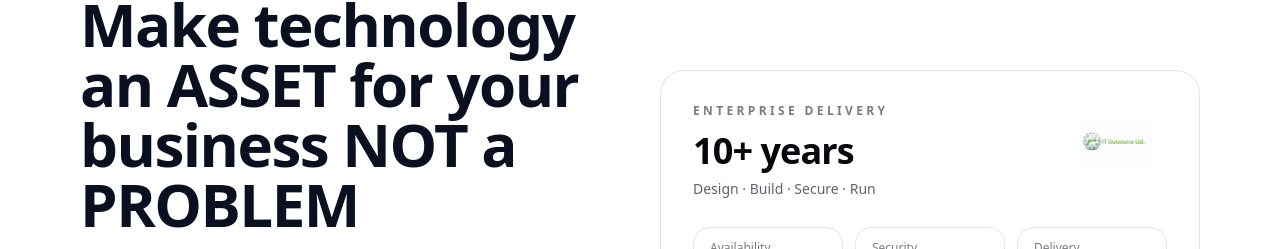
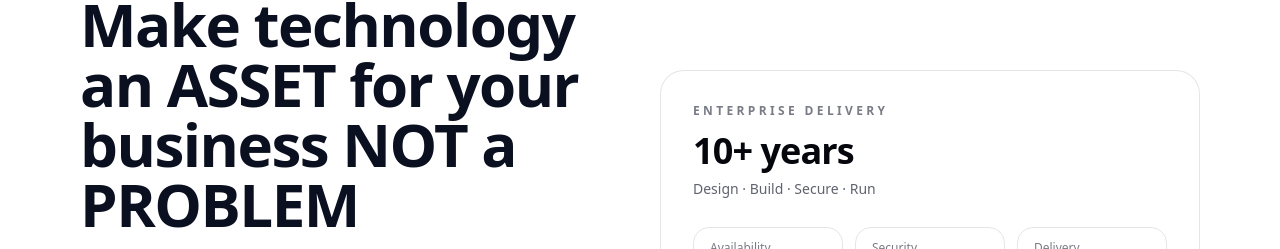
Before and after one commit to gushterovstefan/itosite, a React (Vite) app in the folder website/: page / in a window 1280 px wide. Shown: the part 172-421 px from the top of the page. Built offline with nearby package versions, Linux system fonts and the light colour scheme.

Commit message:
Hero metric card: remove logo

```diff
--- a/website/src/pages/HomeGem.jsx
+++ b/website/src/pages/HomeGem.jsx
@@ -62,22 +62,10 @@ export default function HomeGem() {
                 transition={{ duration: 0.45, ease: [0.22, 1, 0.36, 1] }}
                 className="rounded-3xl border border-black/10 bg-white/70 p-8"
               >
-                <div className="relative">
-                  {/* subtle brand mark (blended, not a stuck box) */}
-                  <div className="pointer-events-none absolute right-2 top-2 opacity-70 md:right-4 md:top-4">
-                    <img
-                      src={logo}
-                      alt=""
-                      aria-hidden="true"
-                      className="h-10 w-auto mix-blend-multiply md:h-12"
-                    />
-                  </div>
-
-                  <div>
-                    <div className="text-xs font-semibold uppercase tracking-[0.28em] text-ink-900/55">Enterprise delivery</div>
-                    <div className="mt-3 text-4xl font-semibold tracking-tight text-ink-950">10+ years</div>
-                    <div className="mt-2 text-sm text-ink-900/65">Design · Build · Secure · Run</div>
-                  </div>
+                <div>
+                  <div className="text-xs font-semibold uppercase tracking-[0.28em] text-ink-900/55">Enterprise delivery</div>
+                  <div className="mt-3 text-4xl font-semibold tracking-tight text-ink-950">10+ years</div>
+                  <div className="mt-2 text-sm text-ink-900/65">Design · Build · Secure · Run</div>
                 </div>
 
                 <div className="mt-7 grid gap-3 sm:grid-cols-3">
```
